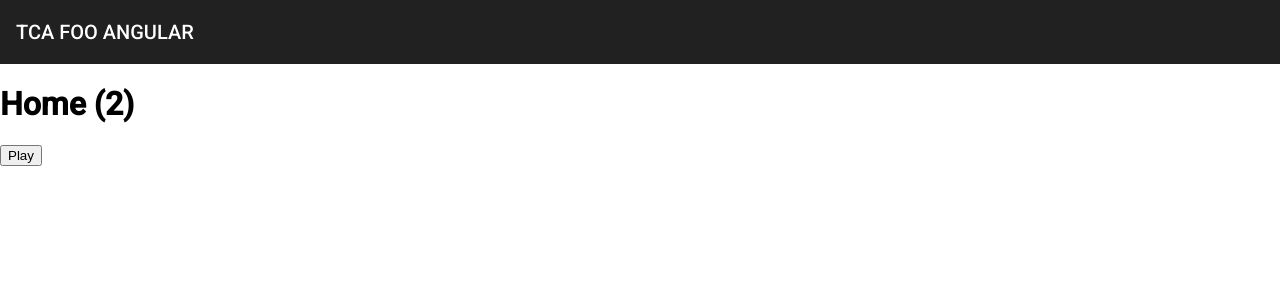
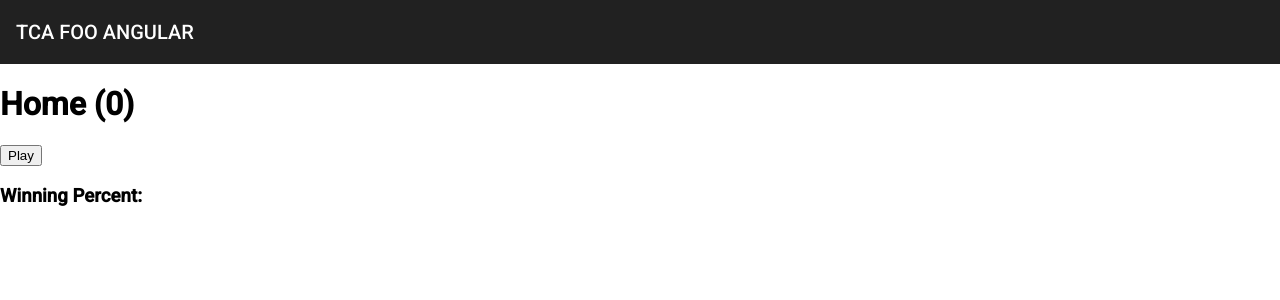
Before and after one commit to 2021-spring-afe-mowe/tca-foo-angular, an Angular app: page / in a window 1280 px wide. Shown: the top 300 px of the page. Built offline with nearby package versions, Linux system fonts and the light colour scheme.

Commit message:
Working ish...

```diff
--- a/src/app/app.service.ts
+++ b/src/app/app.service.ts
@@ -7,8 +7,5 @@ export class AppService {
 
   constructor() { }
 
-  gameResults = [
-    "W"
-    , "L"
-  ];
+  gameResults = [];
 }
--- a/src/app/home/home.component.html
+++ b/src/app/home/home.component.html
@@ -11,3 +11,7 @@
 >
     Play
 </button>
+
+<h3>
+    Winning Percent: {{ winningPercent | percent }}
+</h3>
--- a/src/app/home/home.component.ts
+++ b/src/app/home/home.component.ts
@@ -20,4 +20,9 @@ export class HomeComponent implements OnInit {
   playGame() {
     this.router.navigateByUrl("/play");
   }
+
+  get winningPercent() {
+    return this.appDataSvc.gameResults.filter(x => x == "W").length / this.appDataSvc.gameResults.length;
+  }
+
 }
```
